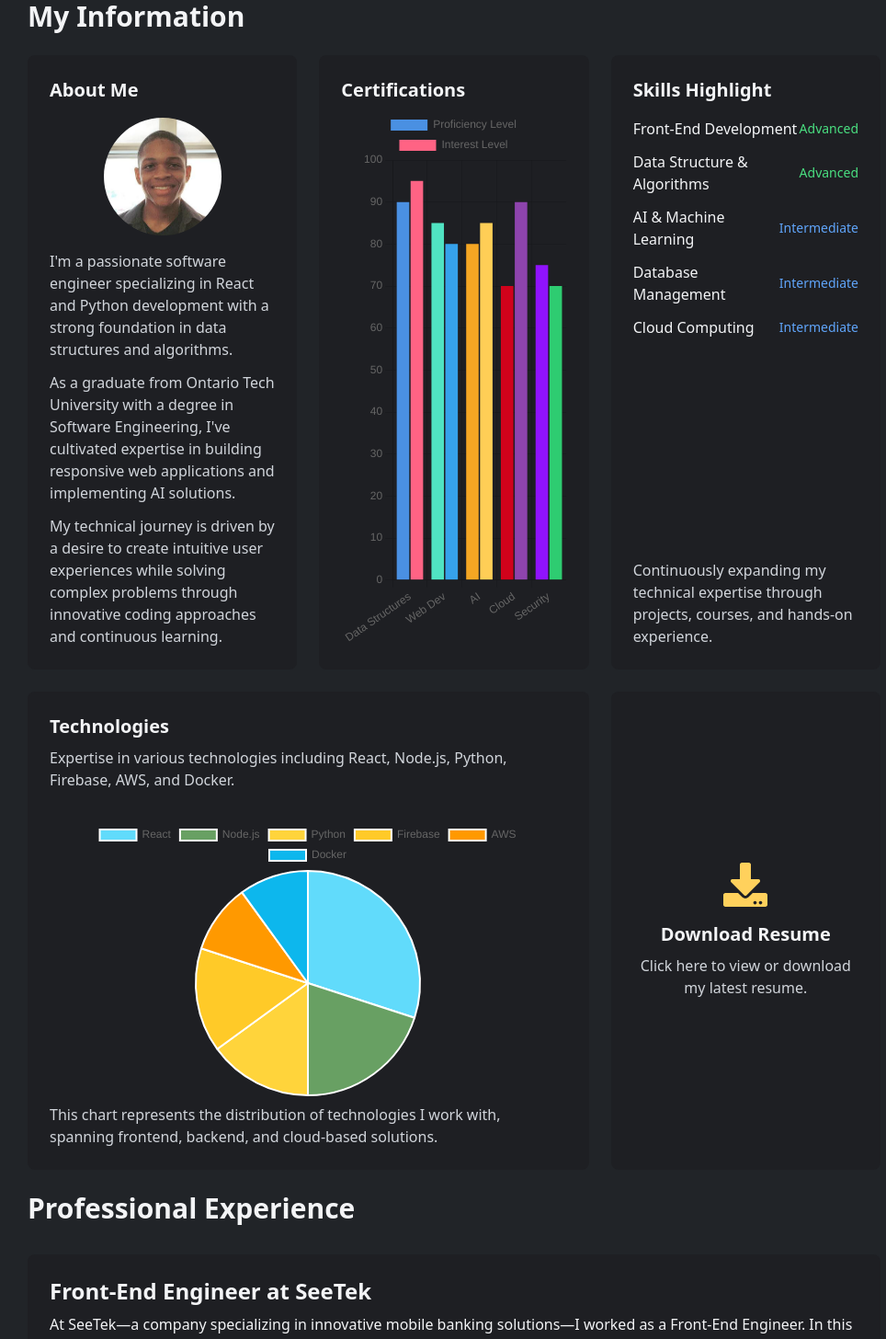
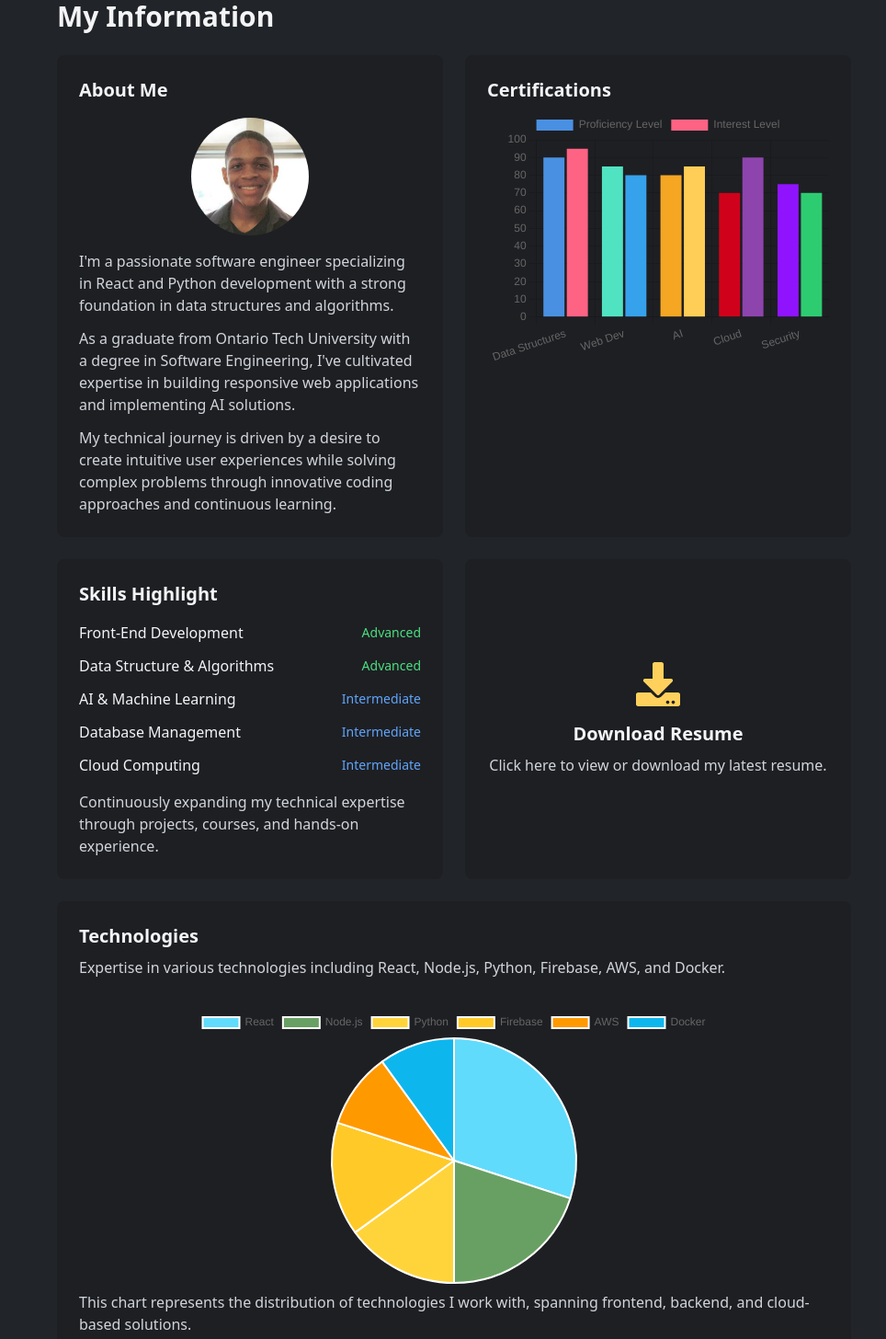
Before and after one commit to Kevaunjh/myportfolio, a React (Create React App) app: page / in a window 1280 px wide. Shown: the part 780-2236 px from the top of the page at 92% size, without its empty margins (290-1254 px from the left). Built offline with nearby package versions, Linux system fonts and the light colour scheme.

Commit message:
Fixing and adjusting the mobile screen layout

```diff
--- a/src/Pages/Mainpage.js
+++ b/src/Pages/Mainpage.js
@@ -19,6 +19,7 @@ import {
   FaJava,
   FaTimes,
   FaPaperPlane,
+  FaBars,
 } from "react-icons/fa";
 import { IoIosArrowForward } from "react-icons/io";
 import { Bar, Pie } from "react-chartjs-2";
@@ -129,6 +130,11 @@ function PortfolioPage() {
     message: "",
     email: "",
   });
+  const [isSidebarOpen, setSidebarOpen] = useState(false);
+
+  const toggleSidebar = () => {
+    setSidebarOpen(!isSidebarOpen);
+  };
 
   const openProjectModal = (project) => {
     setSelectedProject(project);
@@ -171,8 +177,37 @@ function PortfolioPage() {
   };
 
   return (
+    <>
+      <div className="lg:hidden flex items-center justify-between p-4 bg-[#1E1F23] fixed top-0 left-0 right-0 z-40">
+        <button
+          onClick={toggleSidebar}
+          className="text-gray-100 flex items-center justify-center"
+        >
+          <FaBars size={24} />
+        </button>
+        <h1 className="text-xl font-bold text-white">
+          Kevaun Harris' Portfolio Page
+        </h1>
+        <div className="w-6"></div>
+      </div>
+
       <div className="min-h-screen flex bg-[#212428] text-gray-100">
-      <aside className="w-72 bg-[#1E1F23] p-6 h-screen sticky top-0 flex flex-col">
+        <aside
+          className={`w-72 bg-[#1E1F23] p-6 h-screen fixed inset-y-0 left-0 transform transition-transform duration-300 ease-in-out z-50 overflow-y-auto ${
+            isSidebarOpen
+              ? "translate-x-0"
+              : "-translate-x-full lg:translate-x-0"
+          }`}
+        >
+          <div className="flex justify-end lg:hidden mb-4">
+            <button
+              onClick={toggleSidebar}
+              className="text-gray-400 hover:text-white"
+            >
+              <FaTimes size={20} />
+            </button>
+          </div>
+
           <div className="flex flex-col items-center text-center mb-8">
             <div className="w-24 h-24 rounded-full overflow-hidden mb-4">
               <img
@@ -212,7 +247,15 @@ function PortfolioPage() {
             <SkillBar skill="CSS" icon={<FaCss3Alt />} percentage="85" />
           </div>
         </aside>
-      <main className="flex-1 p-8 overflow-y-auto">
+
+        {isSidebarOpen && (
+          <div
+            className="fixed inset-0 bg-black bg-opacity-50 z-40 lg:hidden"
+            onClick={toggleSidebar}
+          ></div>
+        )}
+
+        <main className="flex-1 p-8 lg:ml-72 w-full overflow-y-auto pt-20 md:pt-8">
           <section className="bg-[#1E1F23] rounded-lg p-8 mb-8 flex flex-col md:flex-row items-center">
             <div className="flex-1">
               <h1 className="text-4xl md:text-5xl font-bold mb-4">
@@ -265,10 +308,14 @@ function PortfolioPage() {
               />
             </div>
           </section>
-        <section className="mb-8">
-          <h2 className="text-3xl font-bold mb-6">My Information</h2>
-          <div className="grid grid-cols-1 md:grid-cols-3 gap-6">
-            <div className="bg-[#1E1F23] rounded-lg p-6 flex flex-col min-h-[420px]">
+          <section className="mb-8 px-4 sm:px-6 lg:px-8">
+            <h2 className="text-3xl font-bold mb-6 text-center sm:text-left">
+              My Information
+            </h2>
+
+            <div className="grid grid-cols-1 sm:grid-cols-2 gap-6">
+              {" "}
+              <div className="bg-[#1E1F23] rounded-lg p-6 flex flex-col">
                 <h3 className="text-xl font-bold mb-4">About Me</h3>
                 <div className="w-32 h-32 rounded-full overflow-hidden mb-4 mx-auto">
                   <img
@@ -277,11 +324,11 @@ function PortfolioPage() {
                     className="w-full h-full object-cover"
                   />
                 </div>
-              <div className="text-gray-300 space-y-3">
+                <div className="text-gray-300 space-y-3 text-sm sm:text-base">
                   <p>
                     I'm a passionate software engineer specializing in React and
-                  Python development with a strong foundation in data structures
-                  and algorithms.
+                    Python development with a strong foundation in data
+                    structures and algorithms.
                   </p>
                   <p>
                     As a graduate from Ontario Tech University with a degree in
@@ -289,87 +336,81 @@ function PortfolioPage() {
                     responsive web applications and implementing AI solutions.
                   </p>
                   <p>
-                  My technical journey is driven by a desire to create intuitive
-                  user experiences while solving complex problems through
-                  innovative coding approaches and continuous learning.
+                    My technical journey is driven by a desire to create
+                    intuitive user experiences while solving complex problems
+                    through innovative coding approaches and continuous
+                    learning.
                   </p>
                 </div>
               </div>
-
-            <div className="bg-[#1E1F23] rounded-lg p-6 flex flex-col min-h-[420px]">
+              <div className="bg-[#1E1F23] rounded-lg p-6 flex flex-col">
                 <h3 className="text-xl font-bold mb-2">Certifications</h3>
-              <div
-                className="relative w-full flex-grow"
-                style={{ height: "300px" }}
-              >
+                <div className="relative w-full aspect-[4/3] max-h-[300px]">
                   <Bar data={barChartData} options={barChartOptions} />
                 </div>
               </div>
-
-            <div className="bg-[#1E1F23] rounded-lg p-6 flex flex-col min-h-[420px]">
+              <div className="bg-[#1E1F23] rounded-lg p-6 flex flex-col">
                 <h3 className="text-xl font-bold mb-4">Skills Highlight</h3>
-              <div className="space-y-3 mb-4">
+                <div className="space-y-3 mb-4 text-sm sm:text-base">
                   <SkillItem skill="Front-End Development" level="Advanced" />
                   <SkillItem
                     skill="Data Structure & Algorithms"
                     level="Advanced"
                   />
-                <SkillItem skill="AI & Machine Learning" level="Intermediate" />
+                  <SkillItem
+                    skill="AI & Machine Learning"
+                    level="Intermediate"
+                  />
                   <SkillItem skill="Database Management" level="Intermediate" />
                   <SkillItem skill="Cloud Computing" level="Intermediate" />
                 </div>
-              <p className="text-gray-300 mt-auto">
-                Continuously expanding my technical expertise through projects,
-                courses, and hands-on experience.
+                <p className="text-gray-300 mt-auto text-sm sm:text-base">
+                  Continuously expanding my technical expertise through
+                  projects, courses, and hands-on experience.
                 </p>
               </div>
-
-            <div className="bg-[#1E1F23] rounded-lg p-6 flex flex-col md:col-span-2 min-h-[420px]">
+              <div className="bg-[#1E1F23] rounded-lg p-6 flex flex-col items-center justify-center hover:bg-[#27282C] transition ">
+                <a
+                  href={resumePDF}
+                  target="_blank"
+                  rel="noopener noreferrer"
+                  className="flex flex-col items-center w-full justify-center text-center"
+                >
+                  <FaDownload size={48} className="mb-4 text-[#FFD15C]" />
+                  <h3 className="text-xl font-bold mb-2">Download Resume</h3>
+                  <p className="text-gray-300 text-sm sm:text-base">
+                    Click here to view or download my latest resume.
+                  </p>
+                </a>
+              </div>
+              <div className="bg-[#1E1F23] rounded-lg p-6 flex flex-col sm:col-span-2">
                 <h3 className="text-xl font-bold mb-2">Technologies</h3>
-              <p className="text-gray-300 mb-4">
+                <p className="text-gray-300 mb-4 text-sm sm:text-base">
                   Expertise in various technologies including React, Node.js,
                   Python, Firebase, AWS, and Docker.
                 </p>
-              <div
-                className="relative w-full mt-4 flex-grow"
-                style={{ height: "300px" }}
-              >
+                <div className="relative w-full mt-4 flex-grow min-h-[200px] sm:min-h-[300px]">
                   <Pie data={pieChartData} options={pieChartOptions} />
                 </div>
-              <p className="text-gray-300 mt-2">
+                <p className="text-gray-300 mt-2 text-sm sm:text-base">
                   This chart represents the distribution of technologies I work
                   with, spanning frontend, backend, and cloud-based solutions.
                 </p>
               </div>
-            <div className="bg-[#1E1F23] rounded-lg p-6 flex flex-col items-center justify-center hover:bg-[#27282C] transition min-h-[420px]">
-              <a
-                href={resumePDF}
-                target="_blank"
-                rel="noopener noreferrer"
-                className="flex flex-col items-center w-full h-full justify-center"
-              >
-                <FaDownload size={48} className="mb-4 text-[#FFD15C]" />
-                <h3 className="text-xl font-bold mb-2">Download Resume</h3>
-                <p className="text-gray-300 text-center">
-                  Click here to view or download my latest resume.
-                </p>
-              </a>
-            </div>
-
-            <h3 className="text-3xl font-bold mb-2 col-span-3">
+              <h3 className="text-3xl font-bold mb-2 col-span-1 sm:col-span-2">
                 Professional Experience
               </h3>
-            <div className="bg-[#1E1F23] rounded-lg p-6 flex flex-col md:col-span-3">
+              <div className="bg-[#1E1F23] rounded-lg p-6 flex flex-col col-span-1 sm:col-span-2 text-sm sm:text-base">
                 <div className="mb-8">
                   <h2 className="text-2xl font-bold">
                     Front-End Engineer at SeeTek
                   </h2>
                   <p className="mt-2">
-                  At SeeTek—a company specializing in innovative mobile banking
-                  solutions—I worked as a Front-End Engineer. In this role, I
-                  focused on creating seamless and engaging user interfaces with
-                  React, while integrating Firebase for secure authentication
-                  and robust backend functionality.
+                    At SeeTek—a company specializing in innovative mobile
+                    banking solutions—I worked as a Front-End Engineer. In this
+                    role, I focused on creating seamless and engaging user
+                    interfaces with React, while integrating Firebase for secure
+                    authentication and robust backend functionality.
                   </p>
                 </div>
                 <div className="mb-8">
@@ -386,9 +427,9 @@ function PortfolioPage() {
                       services, reinforcing security and reliability.
                     </li>
                     <li>
-                    Collaborated with designers, backend developers, and product
-                    managers to create user-centered solutions that met both
-                    technical and business needs.
+                      Collaborated with designers, backend developers, and
+                      product managers to create user-centered solutions that
+                      met both technical and business needs.
                     </li>
                     <li>
                       Actively participated in agile ceremonies—daily stand-ups,
@@ -396,8 +437,8 @@ function PortfolioPage() {
                       communication and continuous improvement.
                     </li>
                     <li>
-                    Applied best practices in coding and optimization to enhance
-                    application performance and maintainability.
+                      Applied best practices in coding and optimization to
+                      enhance application performance and maintainability.
                     </li>
                   </ul>
                 </div>
@@ -415,34 +456,39 @@ function PortfolioPage() {
                   </p>
                 </div>
                 <div className="mb-8">
-                <h2 className="text-xl font-bold">What Employers Appreciate</h2>
+                  <h2 className="text-xl font-bold">
+                    What Employers Appreciate
+                  </h2>
                   <p className="mt-2">
-                  In my experience, a successful project hinges on a balance of
-                  technical expertise and interpersonal skills. Employers value
-                  adaptability, creative problem solving, and a proactive
-                  attitude. I consistently demonstrated these qualities by
-                  continuously learning new technologies and maintaining a
-                  commitment to delivering high-quality, user-friendly
-                  solutions.
+                    In my experience, a successful project hinges on a balance
+                    of technical expertise and interpersonal skills. Employers
+                    value adaptability, creative problem solving, and a
+                    proactive attitude. I consistently demonstrated these
+                    qualities by continuously learning new technologies and
+                    maintaining a commitment to delivering high-quality,
+                    user-friendly solutions.
                   </p>
                 </div>
                 <div>
-                <h2 className="text-xl font-bold">Reflection on My Journey</h2>
+                  <h2 className="text-xl font-bold">
+                    Reflection on My Journey
+                  </h2>
                   <p className="mt-2">
                     Working at SeeTek was a transformative experience. It taught
-                  me the importance of merging innovative design with practical
-                  functionality. I learned how to navigate complex technical
-                  challenges while fostering a collaborative and supportive work
-                  environment. This journey not only enhanced my professional
-                  skill set but also deepened my appreciation for user-centered
-                  design and continuous learning.
+                    me the importance of merging innovative design with
+                    practical functionality. I learned how to navigate complex
+                    technical challenges while fostering a collaborative and
+                    supportive work environment. This journey not only enhanced
+                    my professional skill set but also deepened my appreciation
+                    for user-centered design and continuous learning.
                   </p>
                 </div>
               </div>
-
-            <h3 className="text-3xl font-bold mb-2 col-span-3">My Projects</h3>
-            <div className="bg-[#1E1F23] rounded-lg p-6 flex flex-col md:col-span-3">
-              <div className="grid grid-cols-1 md:grid-cols-2 lg:grid-cols-3 gap-6">
+              <h3 className="text-3xl font-bold mb-2 col-span-1 sm:col-span-2">
+                My Projects
+              </h3>
+              <div className="bg-[#1E1F23] rounded-lg p-6 flex flex-col col-span-1 sm:col-span-2">
+                <div className="grid grid-cols-1 sm:grid-cols-2 lg:grid-cols-3 gap-6">
                   {projectsData.map((project, index) => (
                     <ProjectCard
                       key={index}
@@ -456,7 +502,6 @@ function PortfolioPage() {
           </section>
         </main>
 
-      {/* Project Details Modal */}
         {showProjectModal && selectedProject && (
           <div className="fixed inset-0 flex items-center justify-center z-50 bg-black bg-opacity-75">
             <div className="bg-[#1E1F23] p-6 rounded-lg w-full max-w-2xl mx-4">
@@ -506,7 +551,6 @@ function PortfolioPage() {
           </div>
         )}
 
-      {/* Contact Form Modal */}
         {showContactModal && (
           <div className="fixed inset-0 flex items-center justify-center z-50 bg-black bg-opacity-75">
             <div className="bg-[#1E1F23] p-6 rounded-lg w-full max-w-2xl mx-4">
@@ -539,7 +583,10 @@ function PortfolioPage() {
                 </div>
 
                 <div className="mb-4">
-                <label htmlFor="position" className="block text-gray-300 mb-2">
+                  <label
+                    htmlFor="position"
+                    className="block text-gray-300 mb-2"
+                  >
                     Position
                   </label>
                   <input
@@ -554,7 +601,10 @@ function PortfolioPage() {
                 </div>
 
                 <div className="mb-4">
-                <label htmlFor="location" className="block text-gray-300 mb-2">
+                  <label
+                    htmlFor="location"
+                    className="block text-gray-300 mb-2"
+                  >
                     Location
                   </label>
                   <input
@@ -569,7 +619,10 @@ function PortfolioPage() {
                 </div>
 
                 <div className="mb-4">
-                <label htmlFor="workType" className="block text-gray-300 mb-2">
+                  <label
+                    htmlFor="workType"
+                    className="block text-gray-300 mb-2"
+                  >
                     Work Type
                   </label>
                   <select
@@ -635,6 +688,7 @@ function PortfolioPage() {
           </div>
         )}
       </div>
+    </>
   );
 }
 
```
Lines whose indentation alone changed are shown as unchanged.
